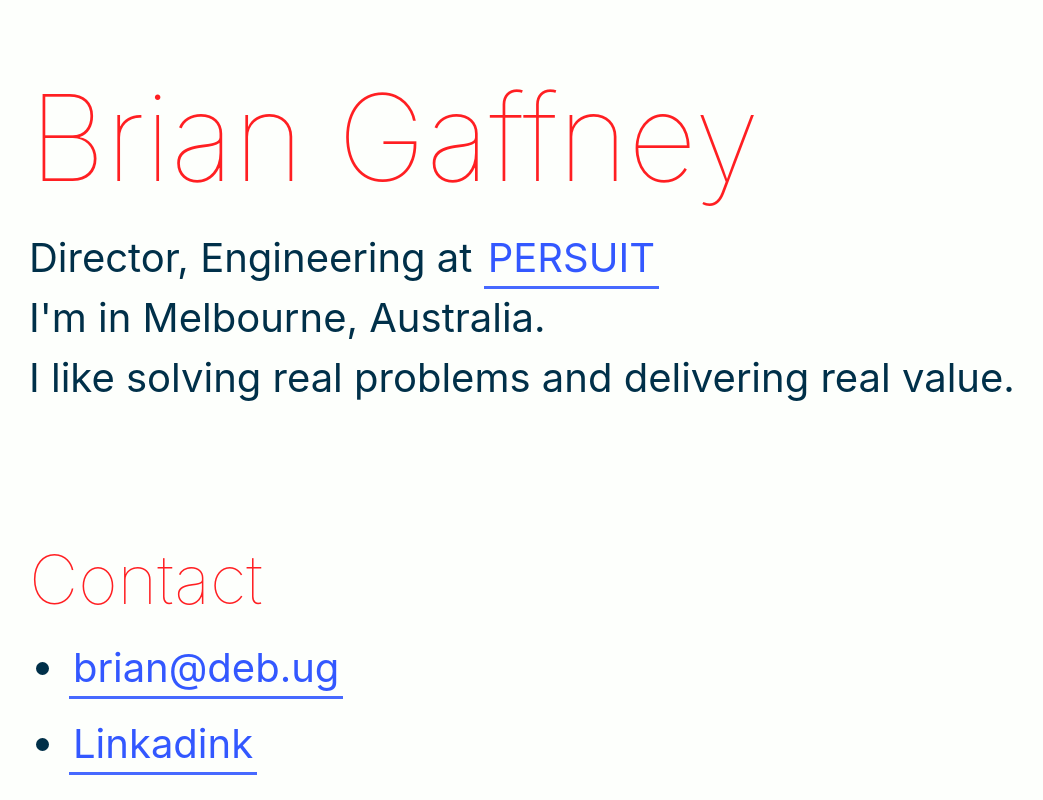
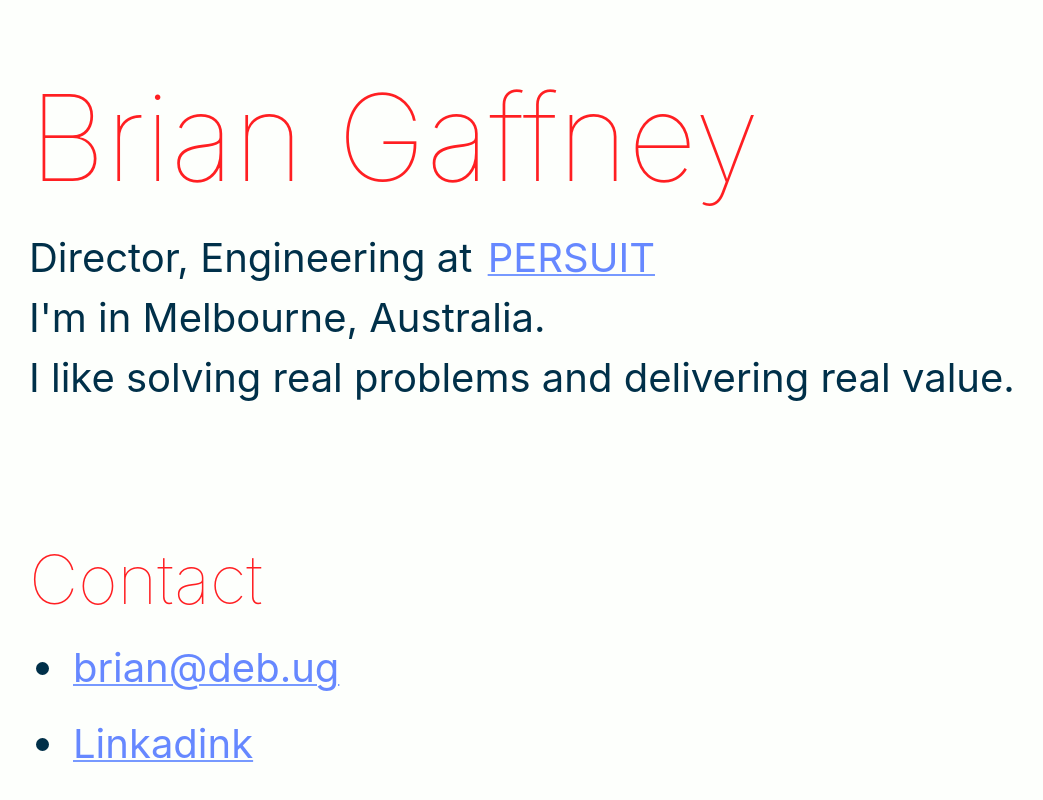
Before and after one commit to Brian-Gaffney/Deb.ug, a Svelte app: page / in a window 1280 px wide. Shown: the top 800 px of the page, without its empty margins (19-1062 px from the left). Built offline with nearby package versions, Linux system fonts and the light colour scheme.

Commit message:
Adjust link styling: softer blue color and closer underline

```diff
--- a/public/global.css
+++ b/public/global.css
@@ -32,13 +32,15 @@ body {
 }
 
 a {
-	color: #3358ff;
-	text-decoration: none;
-	border-bottom: 3px solid #4769ff;
+	color: #6688ff;
+	text-decoration: underline;
+	text-decoration-color: #7799ff;
+	text-decoration-thickness: 2px;
+	text-underline-offset: 2px;
 }
 
 a:hover {
-	outline: 3px solid #4769ff;
+	outline: 2px solid #7799ff;
 	border-radius: 4px;
 	outline-offset: 3px;
 }
```
